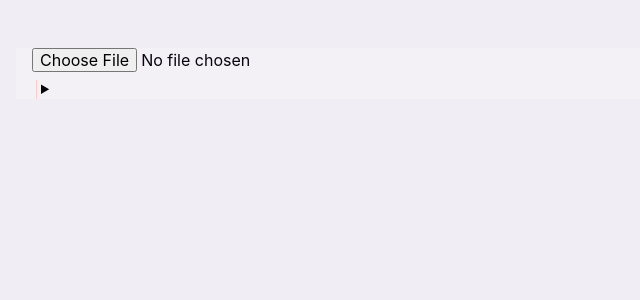
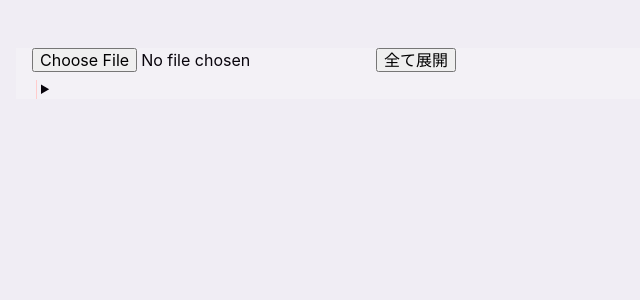
Before and after one commit to akouryy/akouryy.net-shamiko, a Next.js app: page /tmp/tart in a window 1280 px wide. Shown: the top 300 px of the page, without its empty margins (0-640 px from the left). Built offline with nearby package versions, Linux system fonts and the light colour scheme.

Commit message:
[tmp/tart] Implement a button to expand all details

```diff
--- a/pages/tmp/tart.tsx
+++ b/pages/tmp/tart.tsx
@@ -162,9 +162,16 @@ const PageTmpTart: FC<NoChild> = () => {
     }
   }
 
+  const expandClick = (): void => {
+    [...document.getElementsByTagName('details')].forEach((d) => { d.open = true })
+  }
+
   return (
     <Page canonical='/tmp/tart' className='PageTmpTart-Page' title='Tart Viewer'>
       <input onChange={fileChange} onClick={fileClick} type='file' />
+      <button onClick={expandClick} type='button'>
+        全て展開
+      </button>
       <TartView tree={tree} />
     </Page>
   )
```
